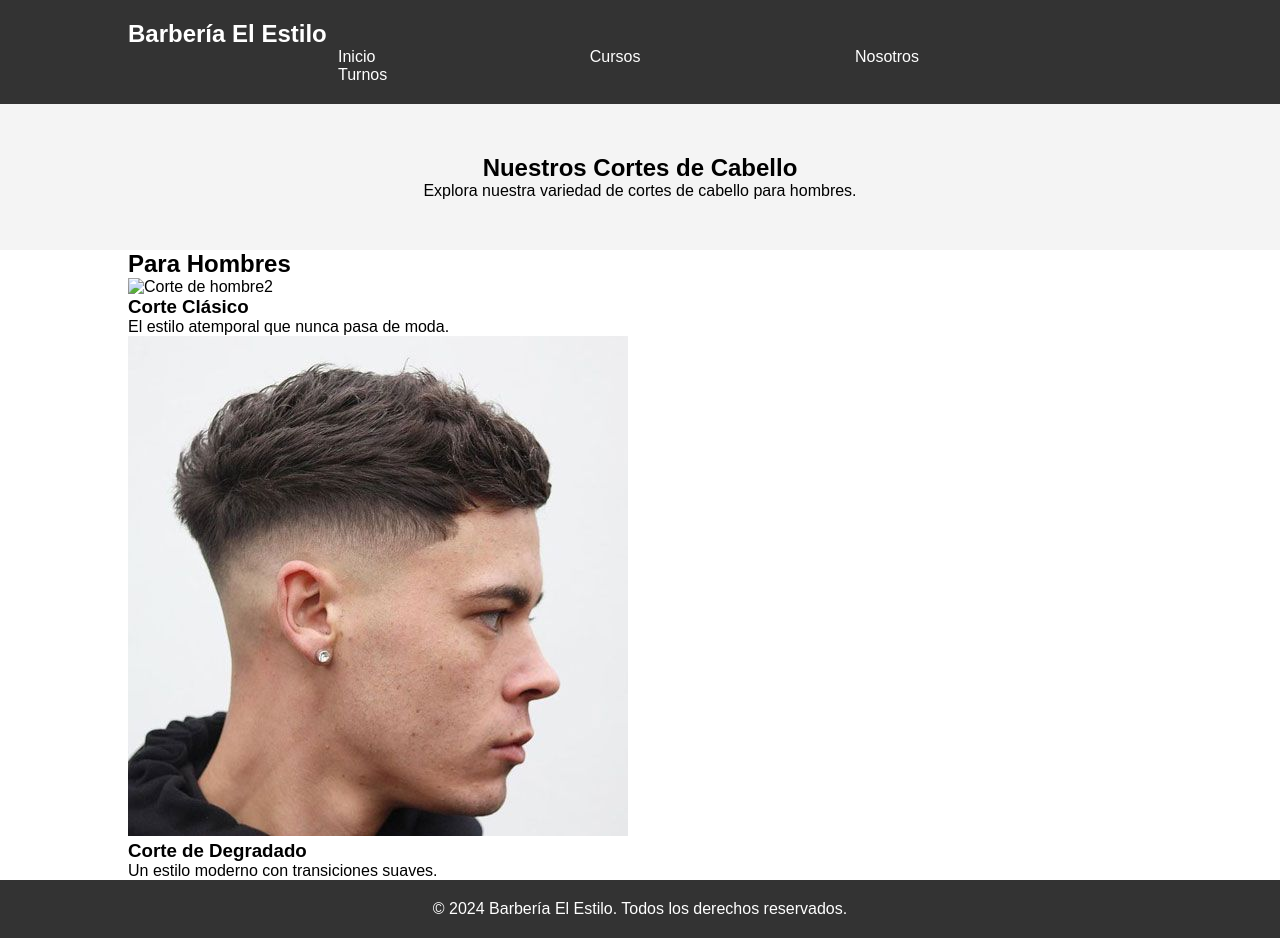
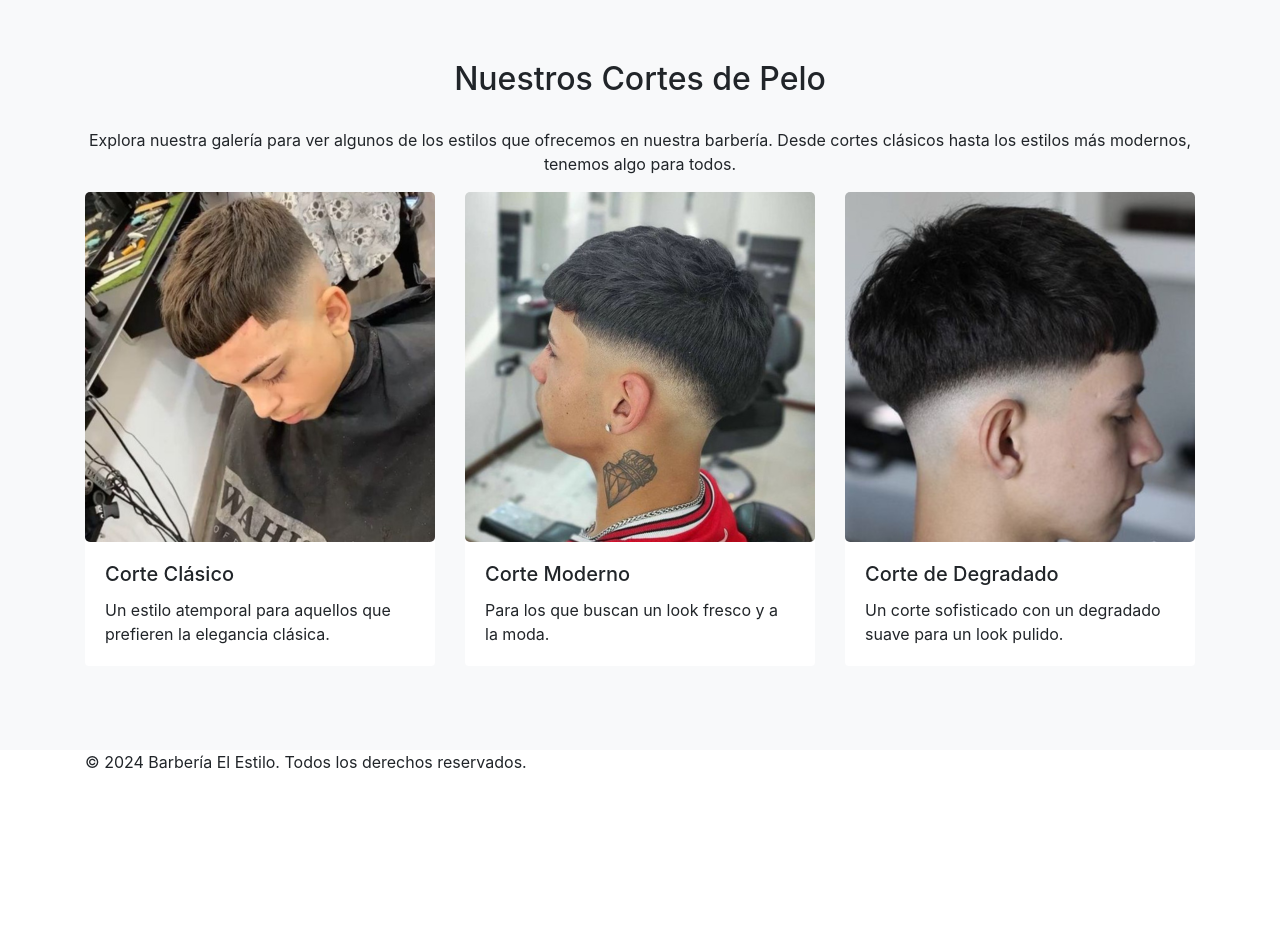
Before and after one commit to JeremiaSSpinella/Preentregable-2-Jeremias-Spinella, a plain HTML site: page html/cortes.html in a window 1280 px wide. After the commit the page ends 800 px from the top, so only its background shows below. Drawn offline with nearby package versions, Linux system fonts and the light colour scheme.

Commit message:
Terminamos el proyecto

```diff
--- a/html/cortes.html
+++ b/html/cortes.html
@@ -1,49 +1,66 @@
 <!DOCTYPE html>
-<html lang="es">
+<html lang="en">
 <head>
     <meta charset="UTF-8">
     <meta name="viewport" content="width=device-width, initial-scale=1.0">
-    <title>Cortes de Cabello - Barbería El Estilo</title>
-    <link rel="stylesheet" href="/css/style.css">
+    <title>Barbería - Sección de Cortes</title>
+    <!-- Bootstrap CSS -->
+    <link href="https://stackpath.bootstrapcdn.com/bootstrap/4.5.2/css/bootstrap.min.css" rel="stylesheet">
+    <!-- Custom CSS -->
+    <style>
+        .cuts-section {
+            padding: 60px 0;
+            background-color: #f8f9fa;
+        }
+        .cuts-section h2 {
+            margin-bottom: 30px;
+        }
+        .cuts-section .card {
+            border: none;
+        }
+        .cuts-section .card img {
+            border-radius: 5px;
+        }
+    </style>
 </head>
 <body>
-    <header>
+    <section class="cuts-section">
         <div class="container">
-            <h1>Barbería El Estilo</h1>
-            <nav>
-                <ul>
-                    <li><a href="../index.html">Inicio</a></li>
-                    <li><a href="/html/cursos.html">Cursos</a></li>
-                    <li><a href="/html/nosotros.html">Nosotros</a></li>
-                    <li><a href="/html/turnos.html">Turnos</a></li>
-                </ul>
-            </nav>
-        </div>
-    </header>
-
-    <section id="servicios" class="banner">
-        <div class="container">
-            <h2>Nuestros Cortes de Cabello</h2>
-            <p>Explora nuestra variedad de cortes de cabello para hombres.</p>
-        </div>
-    </section>
-
-    <section>
-        <div class="container">
-            <h2>Para Hombres</h2>
-            <div class="corte">
-                <img src="/img/corte de pelo2.jpg" alt="Corte de hombre2">
-                <h3>Corte Clásico</h3>
-                <p>El estilo atemporal que nunca pasa de moda.</p>
+            <div class="text-center">
+                <h2>Nuestros Cortes de Pelo</h2>
+                <p>Explora nuestra galería para ver algunos de los estilos que ofrecemos en nuestra barbería. Desde cortes clásicos hasta los estilos más modernos, tenemos algo para todos.</p>
             </div>
-            <div class="corte">
-               <img src="/img/corte.jpg" alt="corte de pelo">
-                <h3>Corte de Degradado</h3>
-                <p>Un estilo moderno con transiciones suaves.</p>
+            <div class="row">
+                <div class="col-md-4 mb-4">
+                    <div class="card">
+                        <img src="/img/1.png" class="card-img-top" alt="Corte de pelo 1">
+                        <div class="card-body">
+                            <h5 class="card-title">Corte Clásico</h5>
+                            <p class="card-text">Un estilo atemporal para aquellos que prefieren la elegancia clásica.</p>
+                        </div>
+                    </div>
+                </div>
+                <div class="col-md-4 mb-4">
+                    <div class="card">
+                        <img src="/img/2.png" class="card-img-top" alt="Corte de pelo 2">
+                        <div class="card-body">
+                            <h5 class="card-title">Corte Moderno</h5>
+                            <p class="card-text">Para los que buscan un look fresco y a la moda.</p>
+                        </div>
+                    </div>
+                </div>
+                <div class="col-md-4 mb-4">
+                    <div class="card">
+                        <img src="/img/3.png" class="card-img-top" alt="Corte de pelo 3">
+                        <div class="card-body">
+                            <h5 class="card-title">Corte de Degradado</h5>
+                            <p class="card-text">Un corte sofisticado con un degradado suave para un look pulido.</p>
+                        </div>
+                    </div>
+                </div>
             </div>
         </div>
     </section>
-
     <footer>
         <div class="container">
             <p>&copy; 2024 Barbería El Estilo. Todos los derechos reservados.</p>
@@ -51,3 +68,7 @@
     </footer>
 </body>
 </html>
+  <!-- Bootstrap JS, Popper.js, and jQuery -->
+  <script src="https://code.jquery.com/jquery-3.5.1.slim.min.js"></script>
+  <script src="https://cdn.jsdelivr.net/npm/@popperjs/core@2.5.4/dist/umd/popper.min.js"></script>
+  <script src="https://stackpath.bootstrapcdn.com/bootstrap/4.5.2/js/bootstrap.min.js"></script>
```
Also changed, not shown: html/Productos.html (deleted, +0 -47 lines), html/cursos.html (+3 -3 lines), html/turnos.html (deleted, +0 -48 lines), img/barbero1.jpg (deleted), img/barbero2.jpg (deleted), img/cera.jpg (deleted), img/curso.jpg (deleted), img/curso.png (added), img/curso2.jpg (deleted), img/curso2.png (added), img/curso3.png (added), img/polvo texturizante.jpg (deleted).
